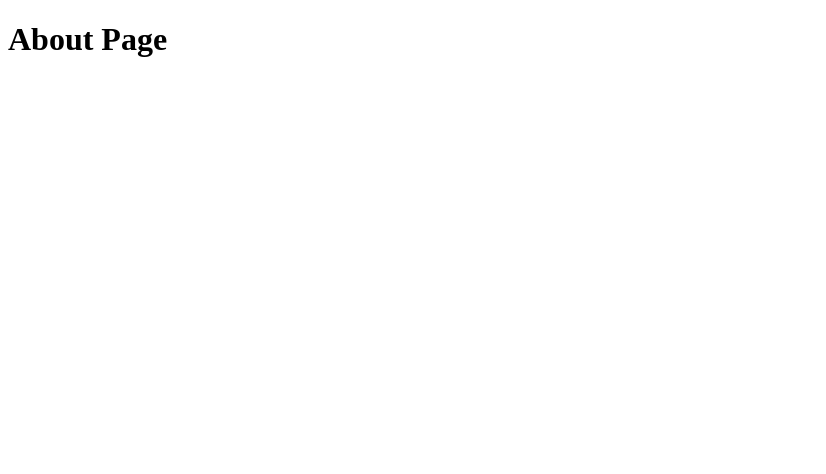
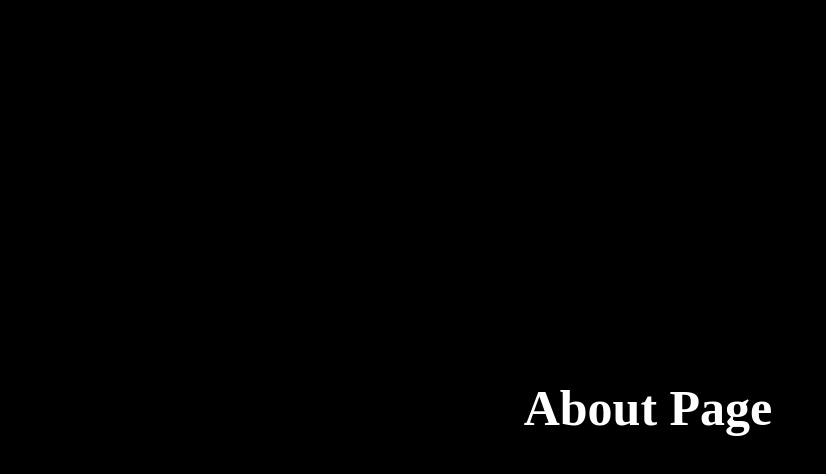
Before and after one commit to JUDHI3134/myrepo, a plain HTML site: page about.html in a window 1280 px wide. Shown: the whole page, without its empty margins (0-826 px from the left). Drawn offline with Linux system fonts and the light colour scheme.

Commit message:
add styling

```diff
--- a/about.html
+++ b/about.html
@@ -4,6 +4,7 @@
     <meta charset="UTF-8">
     <meta name="viewport" content="width=device-width, initial-scale=1.0">
     <title>Document</title>
+    <link rel="stylesheet" href="style.css">
 </head>
 <body>
     <h1>About Page</h1>
--- /dev/null
+++ b/style.css
@@ -0,0 +1,14 @@
+body{
+    width: 100%;
+    height: 100vh;
+    display: flex;
+    justify-content: center;
+    align-items: center;
+    background-color: black;
+}
+
+h1{
+    font-size: 50px;
+    font-weight: 800;
+    color: white;
+}
```
